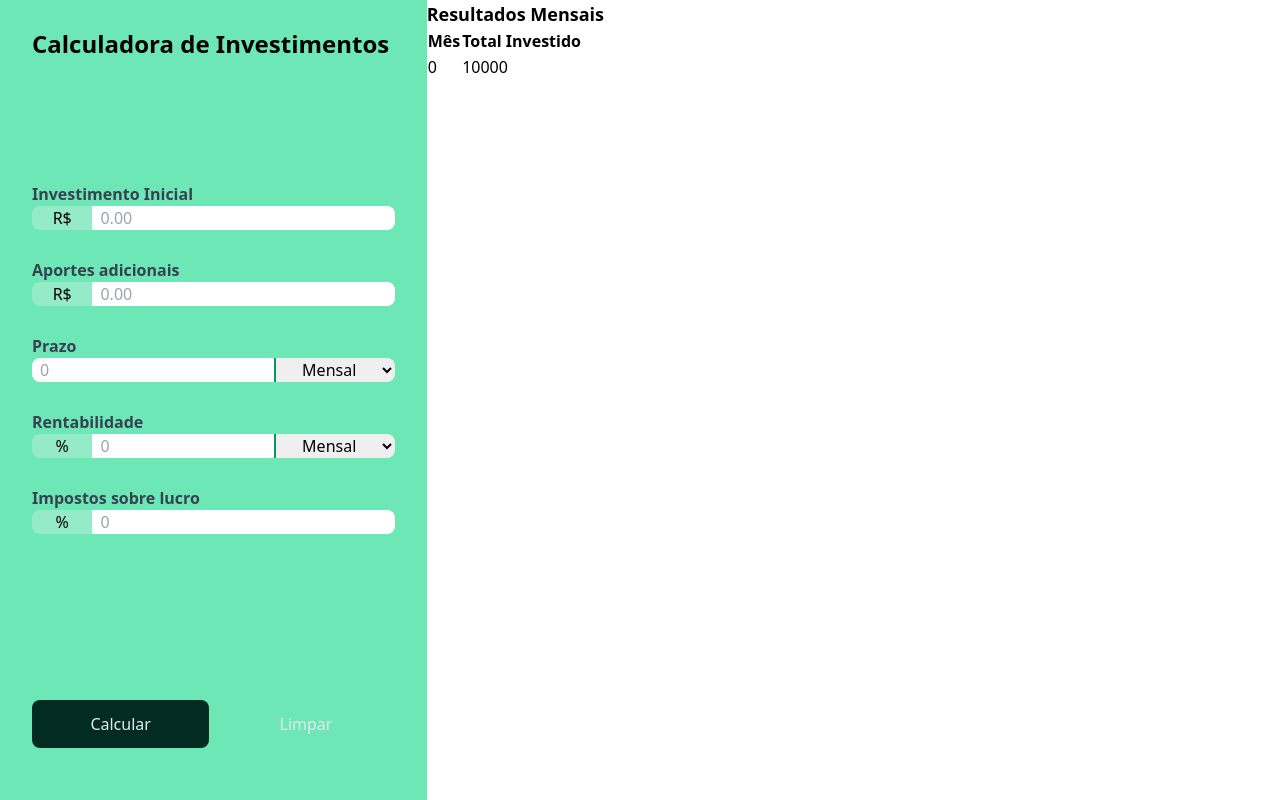
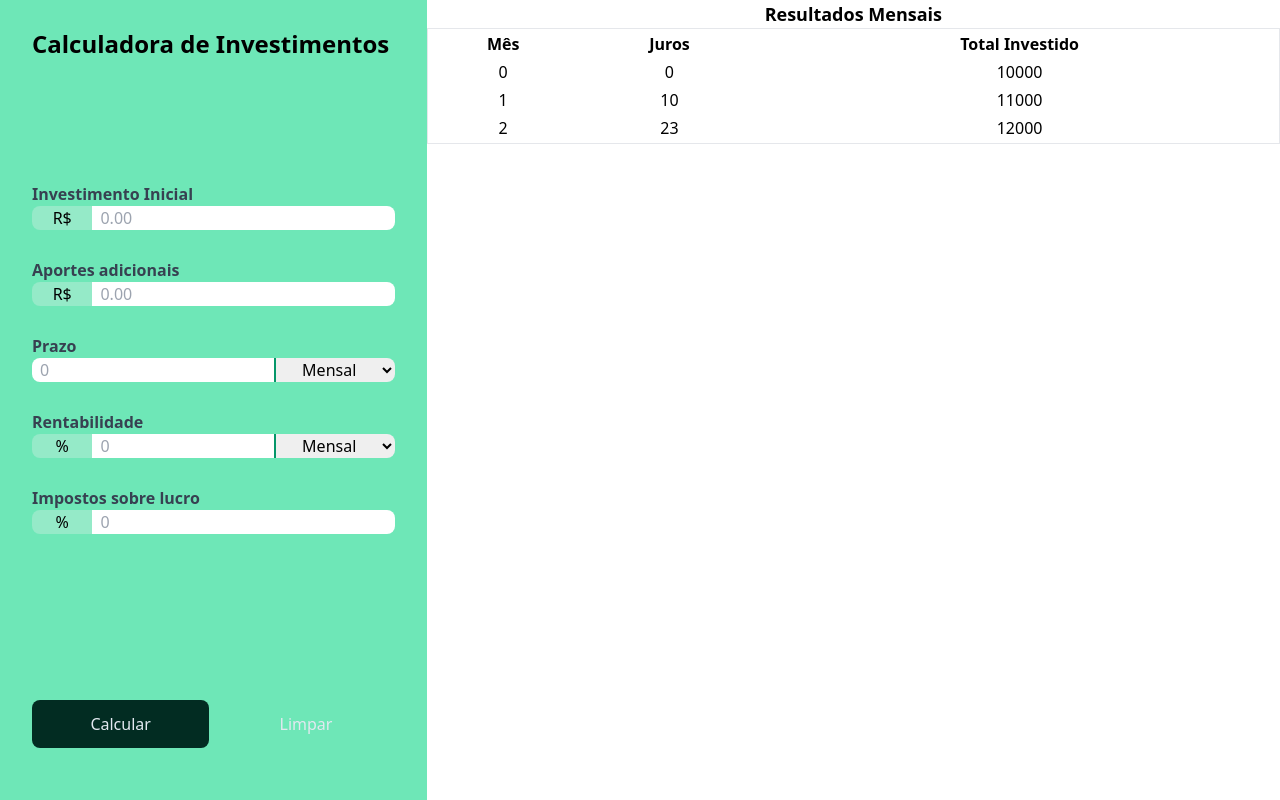
Before and after one commit to matheusgsaraiva/projetoCalculadoraInvestimentos, a website built with Vite: page index.html in a window 1280 px wide. Built offline with nearby package versions, Linux system fonts and the light colour scheme.

Commit message:
aula 33 - estilizando a tabela

```diff
--- a/index.html
+++ b/index.html
@@ -191,18 +191,30 @@
         </div>
       </section>  -->
       <section id="table-container" class="h-full">
-        <p class="font-bold text-lg">Resultados Mensais</p>
-        <table>
+        <p class="font-bold text-lg text-center">Resultados Mensais</p>
+        <table class="w-full max-h-full border border-separate">
           <!-- cabeçalho da tablela é thead -->
           <thead>
             <th>Mês</th>
+            <th>Juros</th>
             <th>Total Investido</th>
           </thead>
           <!-- o corpo da tabela é tbody -->
           <tbody>
             <tr>
-              <td>0</td>
-              <td>10000</td>
+              <td class="text-center">0</td>
+              <td class="text-center">0</td>
+              <td class="text-center">10000</td>
+            </tr>
+            <tr>
+              <td class="text-center">1</td>
+              <td class="text-center">10</td>
+              <td class="text-center">11000</td>
+            </tr>
+            <tr>
+              <td class="text-center">2</td>
+              <td class="text-center">23</td>
+              <td class="text-center">12000</td>
             </tr>
           </tbody>
         </table>
```
